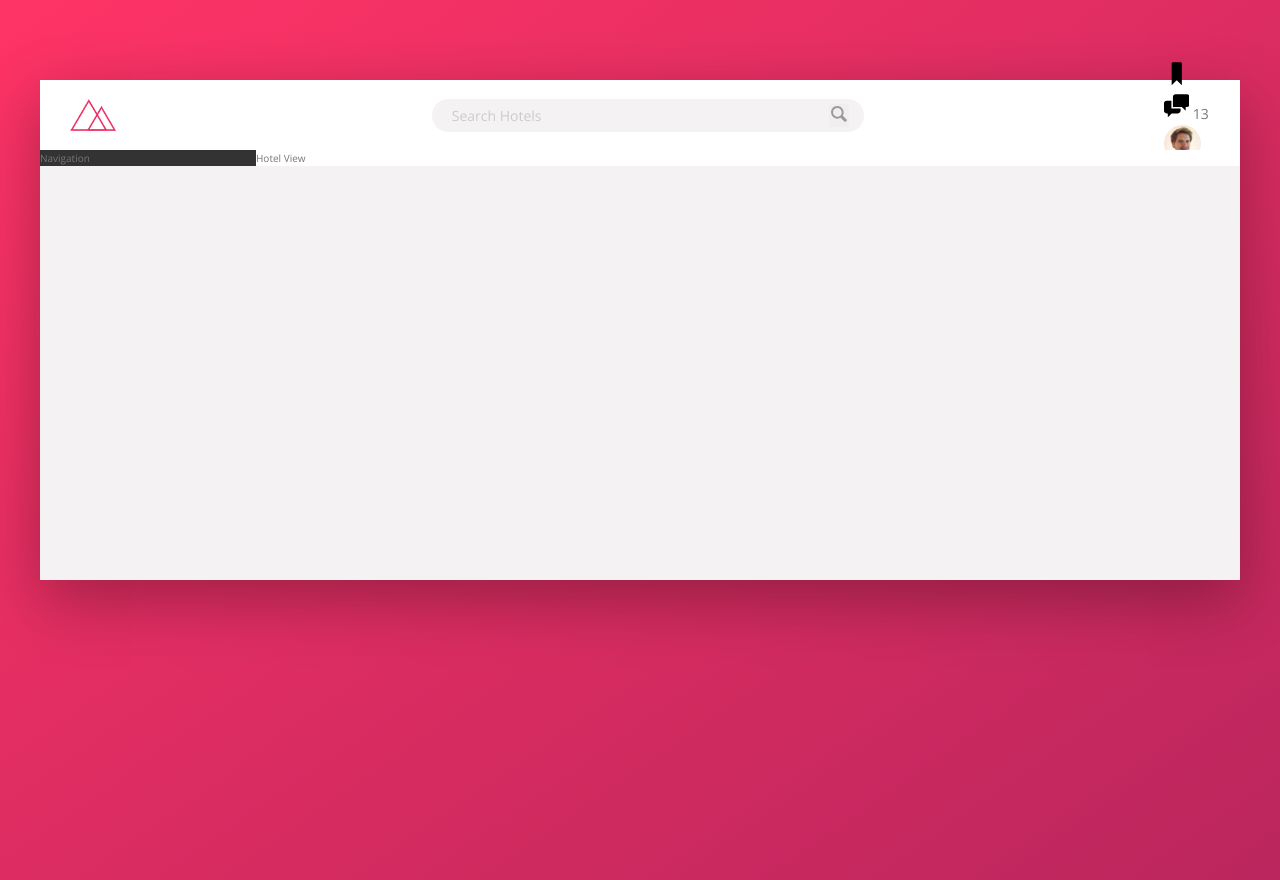
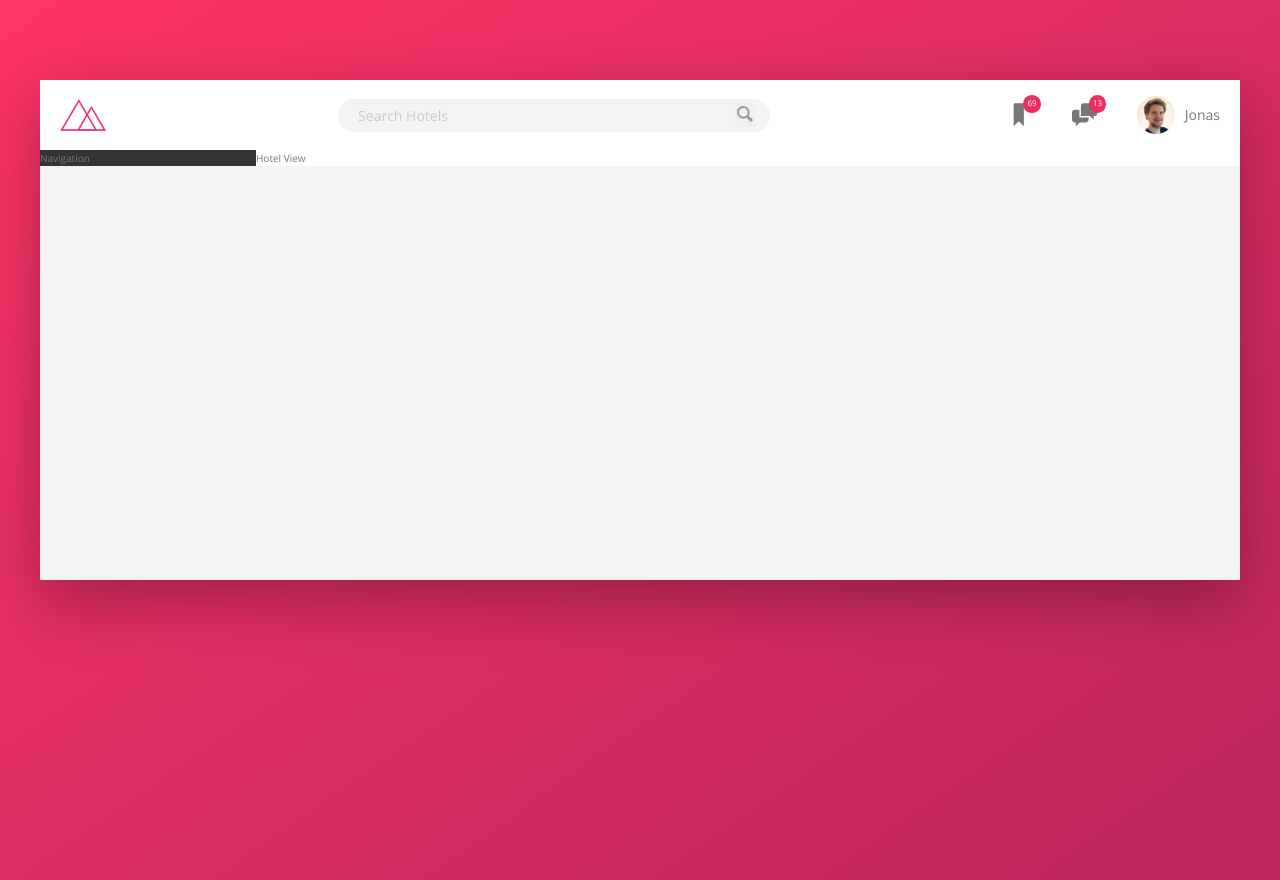
Before and after one commit to Vattghern203/trillo, a website: page index.html in a window 1280 px wide. Drawn offline with nearby package versions, Linux system fonts and the light colour scheme.

Commit message:
multiple layers in flexbox

```diff
--- a/index.html
+++ b/index.html
@@ -29,6 +29,7 @@
                         <svg class="user-nav__icon">
                             <use xlink:href="img/sprite.svg#icon-bookmark"></use>
                         </svg>
+                        <span class="user-nav__notification">69</span>
                     </div>
 
                     <div class="user-nav__icon-box">
--- a/sass/_components.scss
+++ b/sass/_components.scss
@@ -2,7 +2,7 @@
 /// LOGO
 .logo {
     height: 3.25rem;
-    margin-left: 3rem;
+    margin-left: 2rem;
 }
 
 ////////////////////////////////////////
@@ -67,29 +67,52 @@
 ////////////////////////////////////////
 /// USER NAVIGATION
 .user-nav {
+    display: flex;
+    align-items: center;
+    align-self: stretch;
+
+    & > * {
+        padding: 0 2rem;
+        cursor: pointer;
+        height: 100%;
+        display: flex;
+        align-items: center;
+    }
+
+    & > *:hover {
+        background-color: var(--color-grey-light-2);
+    }
+
     &__icon-box {
-
+        position: relative;
     }
 
     &__icon {
         height: 2.55rem;
         width: 2.55rem;
+        fill: var(--color-grey-dark-2);
+
     }
 
     &__notification {
+        font-size: .8rem;
+        height: 1.75rem;
+        width:1.75rem;
+        border-radius: 50%;
+        background-color: var(--color-primary);
+        color: #FFF;
+        position: absolute;
+        top: 1.5rem;
+        right: 1.1rem;
 
-    }
-
-    &__user {
-
+        display: flex;
+        justify-content: center;
+        align-items: center;
     }
 
     &__user-photo {
         height: 3.75rem;
         border-radius: 50%;
-    }
-
-    &__user-name {
-
+        margin-right: 1rem;
     }
 }
```
Also changed, not shown: css/style.css, 1 other file.
